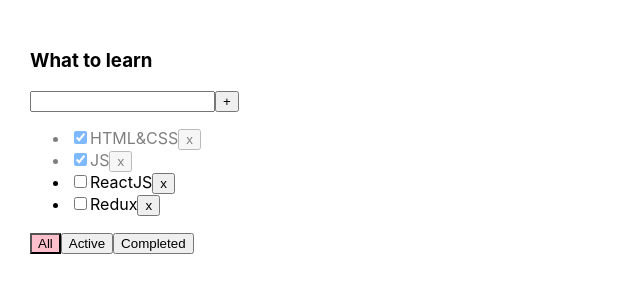
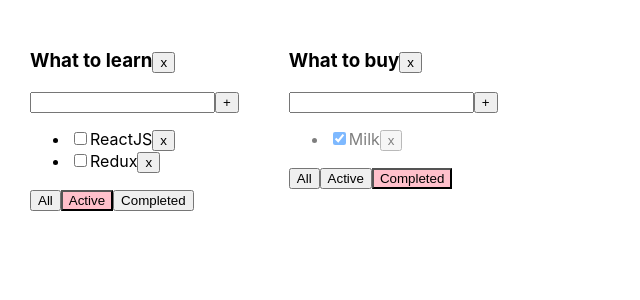
Before and after one commit to PolinSe/homework-todolist-dimych, a React (Create React App) app: page / in a window 1280 px wide. Shown: the top 300 px of the page, without its empty margins (0-640 px from the left). Built offline with nearby package versions, Linux system fonts and the light colour scheme.

Commit message:
feat: add lesson-5 todolists remove todolist

```diff
--- a/src/App.tsx
+++ b/src/App.tsx
@@ -4,61 +4,83 @@ import {TasksType, ToDoList} from './ToDoList';
 import {v1} from 'uuid';
 
 export type FilterType = 'all' | 'active' | 'completed'
+type TodolistsType = {
+    id: string
+    title: string
+    filter: FilterType
+}
 
 function App() {
 
-    //useState, data
-    let [tasks, setTasks] = useState<Array<TasksType>>([
+    let todolistId1 = v1()
+    let todolistId2 = v1()
+
+    let [todolists, setTodolists] = useState<Array<TodolistsType>>(
+        [
+            {id: todolistId1, title: 'What to learn', filter: 'active'},
+            {id: todolistId2, title: 'What to buy', filter: 'completed'}
+        ]
+    )
+
+    let [tasks, setTasks] = useState({
+        [todolistId1]: [
             {id: v1(), title: "HTML&CSS", isDone: true},
             {id: v1(), title: "JS", isDone: true},
             {id: v1(), title: "ReactJS", isDone: false},
             {id: v1(), title: "Redux", isDone: false},
-    ])
-    let [filter, setFilter] = useState<FilterType>('all')
+        ],
+        [todolistId2]: [
+            {id: v1(), title: "Book", isDone: false},
+            {id: v1(), title: "Milk", isDone: true},
+        ],
+    })
 
-    let filteredTasks = tasks
-
-    if (filter === 'active') {
-        filteredTasks = tasks.filter(el => !el.isDone)
+    const removeTodolist = (todolistId: string) => {
+        setTodolists(todolists.filter(tl => tl.id !== todolistId))
+        delete tasks[todolistId]
     }
-    if (filter === 'completed') {
-        filteredTasks = tasks.filter(el => el.isDone)
+    const changeStatus = (todolistId: string, id: string, isDone: boolean) => {
+        setTasks({...tasks, [todolistId]: tasks[todolistId].map(el => el.id === id ? {...el, isDone: isDone} : el)})
+    }
+    const addTask = (todolistId: string, title: string) => {
+        const newTask: TasksType = {id: v1(), title: title, isDone: false}
+        setTasks({...tasks, [todolistId]: [newTask, ...tasks[todolistId]]})
+    }
+    const removeTask = (todolistId: string, id: string) => {
+        setTasks({...tasks, [todolistId]: tasks[todolistId].filter(el => el.id !== id)})
+    }
+    const changeFilter = (todolistId: string, value: FilterType) => {
+        setTodolists(todolists.map(el => el.id === todolistId ? {...el, filter: value} : el))
     }
 
-    //function
 
-    const changeStatus = (id: string, isDone: boolean) => {
-        let task = tasks.find(t => t.id === id)
-        if (task) {
-            task.isDone = isDone
+    return (
+        <div className="App">
+            {
+                todolists.map(tl => {
+                    let filteredTasks = tasks[tl.id]
+                    if (tl.filter === 'active') {
+                        filteredTasks = tasks[tl.id].filter(el => !el.isDone)
                     }
-        setTasks([...tasks])
+                    if (tl.filter === 'completed') {
+                        filteredTasks = tasks[tl.id].filter(el => el.isDone)
                     }
 
-    const addTask = (title: string) => {
-        const newTask = {id: v1(), title: title, isDone: false}
-        setTasks([newTask, ...tasks])
-    }
-    const removeTask = (id: string) => {
-        filteredTasks = tasks.filter(el => el.id !== id)
-        setTasks(filteredTasks)
-    }
-    const changeFilter = (value: FilterType) => {
-        setFilter(value)
-    }
-
-    //jsx
-    return (
-        <div className="App">
-            <ToDoList
-                title='What to learn'
+                    return <ToDoList
+                        key={tl.id}
+                        id={tl.id}
+                        title={tl.title}
                         tasks={filteredTasks}
                         removeTask={removeTask}
                         changeFilter={changeFilter}
                         addTask={addTask}
                         changeStatus={changeStatus}
-                filter={filter}
+                        filter={tl.filter}
+                        removeTodolist={removeTodolist}
                     />
+                })
+            }
+
         </div>
     );
 }
--- a/src/ToDoList.tsx
+++ b/src/ToDoList.tsx
@@ -8,13 +8,15 @@ export type TasksType = {
 }
 
 type ToDoListType = {
+    id: string
     title: string
     tasks: Array<TasksType>
-    removeTask: (id: string) => void
-    changeFilter: (value: FilterType) => void
-    addTask: (newTaskTitle: string) => void
-    changeStatus: (id: string, isDone: boolean) => void
+    removeTask: (todolistId: string, id: string) => void
+    changeFilter: (todolistId: string, value: FilterType) => void
+    addTask: (todolistId: string, newTaskTitle: string) => void
+    changeStatus: (todolistId: string, id: string, isDone: boolean) => void
     filter: FilterType
+    removeTodolist: (todolistId: string) => void
 }
 
 export const ToDoList = (props: ToDoListType) => {
@@ -25,7 +27,7 @@ export const ToDoList = (props: ToDoListType) => {
 
     const onClickButtonHandler = () => {
         if (newTaskTitle.trim()) {
-            props.addTask(newTaskTitle.trim())
+            props.addTask(props.id, newTaskTitle.trim())
             setNewTaskTitle('')
         } else {
             setError('Title is required')
@@ -34,7 +36,7 @@ export const ToDoList = (props: ToDoListType) => {
     const onKeyDownHandler = (e: KeyboardEvent<HTMLInputElement>) => {
         setError(null)
         if (e.key === 'Enter') {
-            newTaskTitle.trim() && props.addTask(newTaskTitle.trim())
+            newTaskTitle.trim() && props.addTask(props.id, newTaskTitle.trim())
             setNewTaskTitle('')
         }
     }
@@ -43,14 +45,19 @@ export const ToDoList = (props: ToDoListType) => {
         setNewTaskTitle(e.currentTarget.value)
     }
 
-    const onAllClickHandler = () => props.changeFilter('all')
-    const onActiveClickHandler = () => props.changeFilter('active')
-    const onComplitedClickHandler = () => props.changeFilter('completed')
+    const onAllClickHandler = () => props.changeFilter(props.id, 'all')
+    const onActiveClickHandler = () => props.changeFilter(props.id, 'active')
+    const onComplitedClickHandler = () => props.changeFilter(props.id, 'completed')
 
+    const removeTodolist = () => {
+        props.removeTodolist(props.id)
+    }
 
     return (
         <div>
-            <h3>{props.title}</h3>
+            <h3>{props.title}
+                <button onClick={removeTodolist}>x</button>
+            </h3>
             <div>
                 <input
                     className={error ? 'error' : ''}
@@ -64,10 +71,10 @@ export const ToDoList = (props: ToDoListType) => {
             <ul>
                 {props.tasks.map(el => {
 
-                    const onRemoveHandler = () => props.removeTask(el.id)
+                    const onRemoveHandler = () => props.removeTask(props.id, el.id)
                     const onChangeHandler = (e: ChangeEvent<HTMLInputElement>) => {
 
-                        props.changeStatus(el.id, e.currentTarget.checked)
+                        props.changeStatus(props.id, el.id, e.currentTarget.checked)
                     }
 
                     return (
```
Lines whose indentation alone changed are shown as unchanged.
